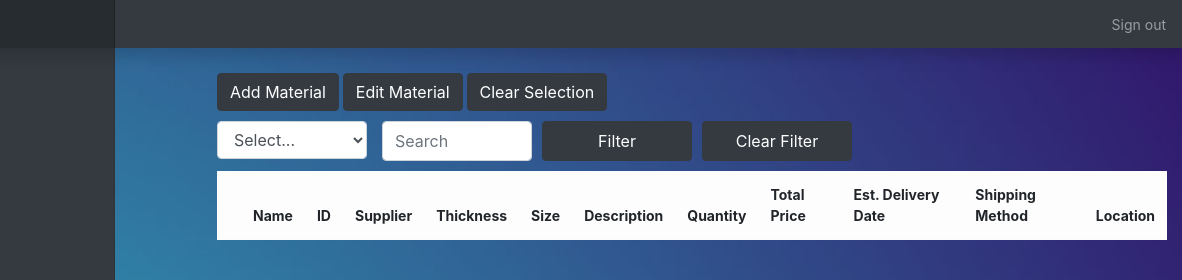
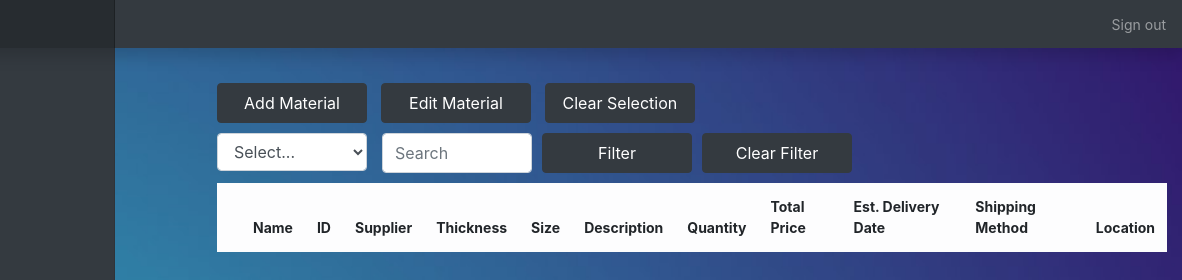
Before and after one commit to Max-DelRio/Plex, a website with bundled scripts: page Plex/public/materials.html in a window 1280 px wide. Shown: the top 280 px of the page, 98-1280 px from the left. Built offline with nearby package versions, Linux system fonts and the light colour scheme; no server answers.

Commit message:
merge from 'kristinann'

```diff
--- a/Plex/public/materials.html
+++ b/Plex/public/materials.html
@@ -70,7 +70,7 @@
                       </a>
                     </li>
                     <li class="nav-item">
-                      <a class="nav-link" href="#">
+                      <a class="nav-link" href="tracking.html">
                         <span data-feather="users"></span>
                         Tracking
                       </a>
@@ -94,17 +94,16 @@
 
       <div style="padding-left: 300px; padding-top: 25px;">
         <!-- <button type="button" class="btn btn-dark" data-toggle="modal" data-target="#add" style="margin-bottom: 10px;"> -->
-        <button id="mat_add" type="button" class="btn btn-dark" data-toggle="modal" data-target="#add" style="margin-bottom: 10px;">
+        <button id="mat_add" type="button" class="btn btn-dark" data-toggle="modal" data-target="#add" style="height: 40px; width: 150px;">
           Add Material
         </button>
         <!-- <button type="button" class="btn btn-dark" data-toggle="modal" data-target="#edit" style="margin-bottom: 10px;"> -->
-        <button id="mat_edit" type="button" class="btn btn-dark" data-toggle="modal" data-target="#edit" style="margin-bottom: 10px;">
+        <button id="mat_edit" type="button" class="btn btn-dark" data-toggle="modal" data-target="#edit" style="height: 40px; width: 150px; margin: 10px;">
           Edit Material
         </button>
-        <button type="button" class="btn btn-dark" id="clear" style="margin-bottom: 10px;">
+        <button type="button" class="btn btn-dark" id="clear" style="height: 40px; width: 150px;">
           Clear Selection
         </button>
-      <!-- </div> -->
         <form id="sort">
           <div style="float: left;">
             <select id="sortCate" class="form-control" style="width: 150px; margin-right: 5px;">
```
Also changed, not shown: Plex/public/products.html (+1 -1 lines). Lines whose indentation alone changed are shown as unchanged.
